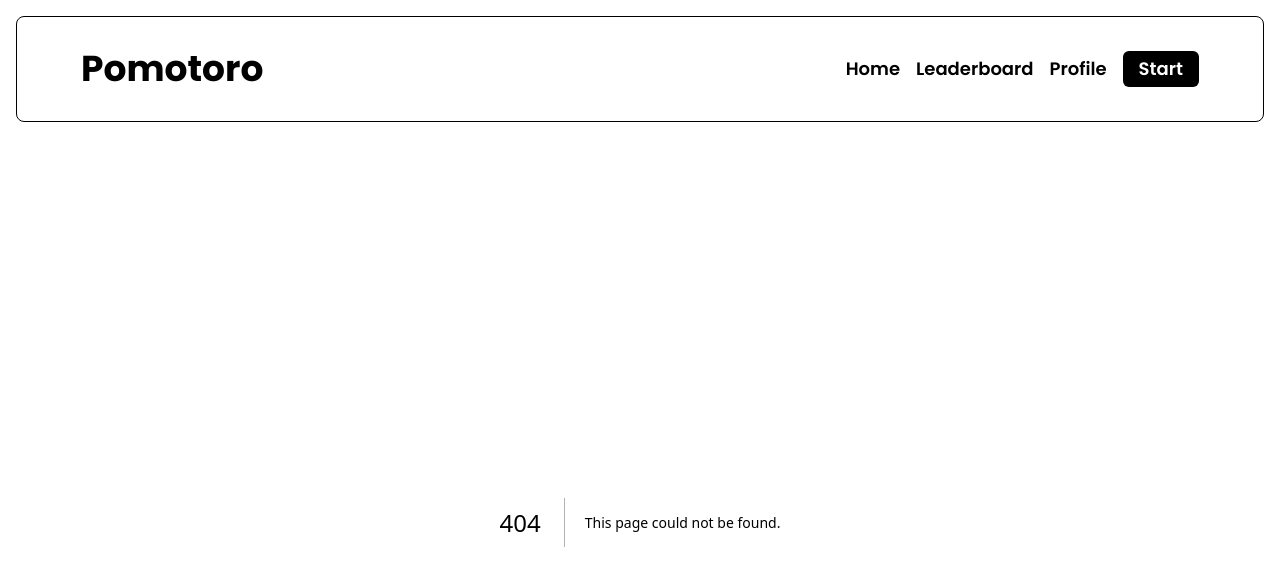
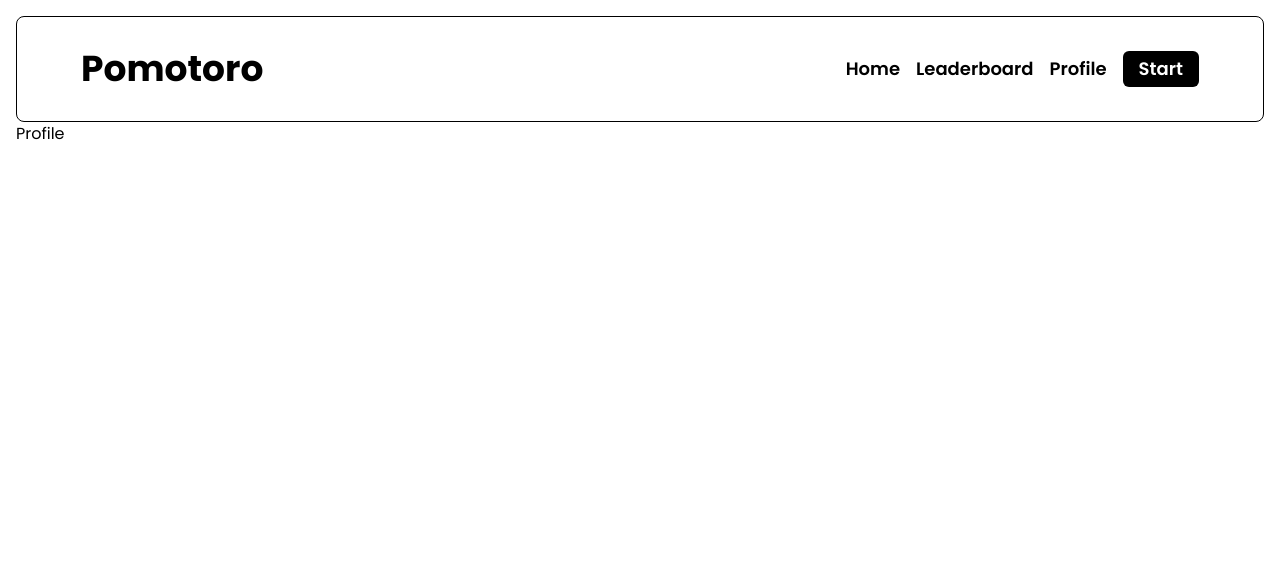
Before and after one commit to chenpaulkevin/pomotodo, a Next.js app: page /profile in a window 1280 px wide. Before the commit this address had no page. Shown: the top 586 px of the page. Built offline with nearby package versions, Linux system fonts and the light colour scheme.

Commit message:
Add profile and timer page

```diff
--- /dev/null
+++ b/src/app/profile/page.tsx
@@ -0,0 +1,7 @@
+import React from 'react'
+
+export default function Profile() {
+  return (
+    <div>Profile</div>
+  )
+}
--- /dev/null
+++ b/src/app/timer/page.tsx
@@ -0,0 +1,7 @@
+import React from 'react'
+
+export default function Timer() {
+  return (
+    <div>Timer</div>
+  )
+}
```
